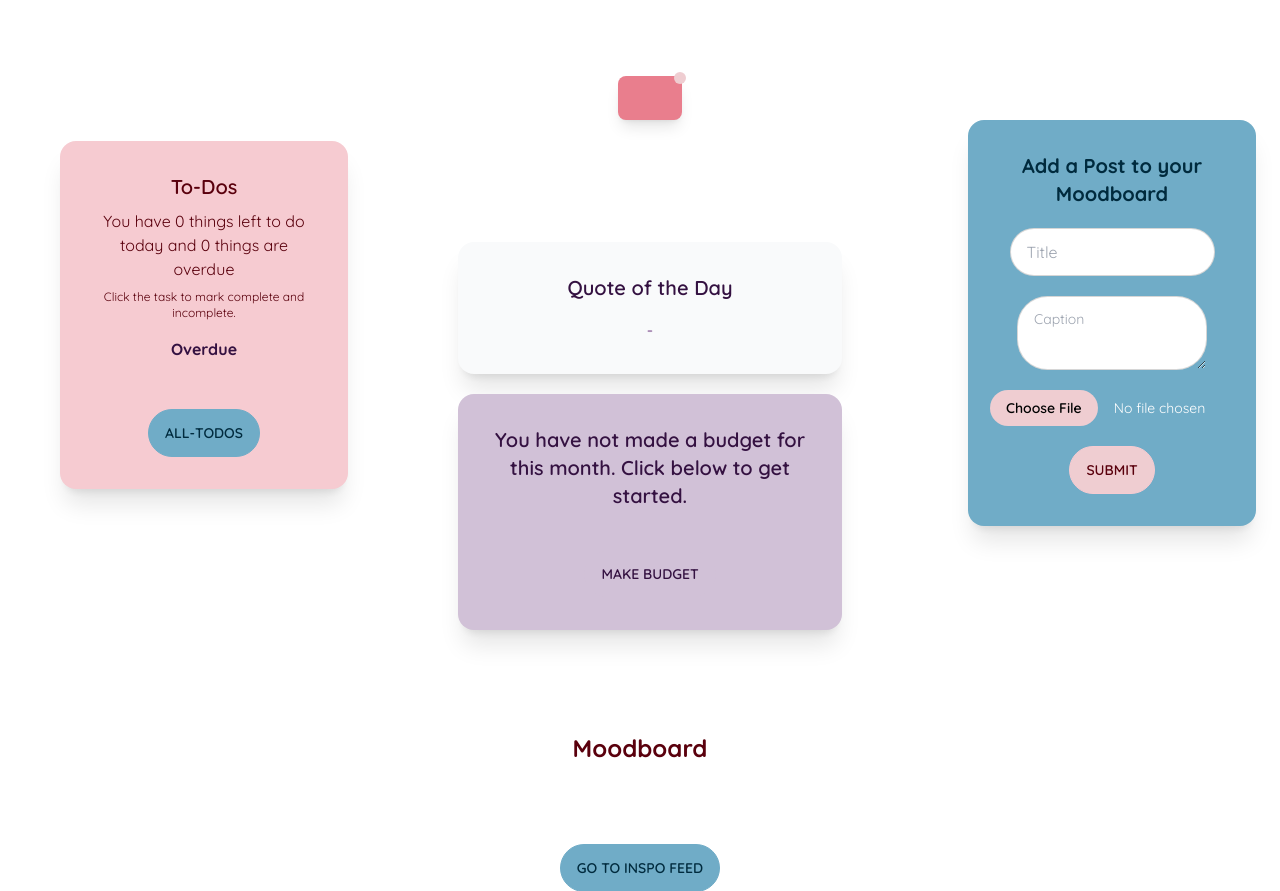
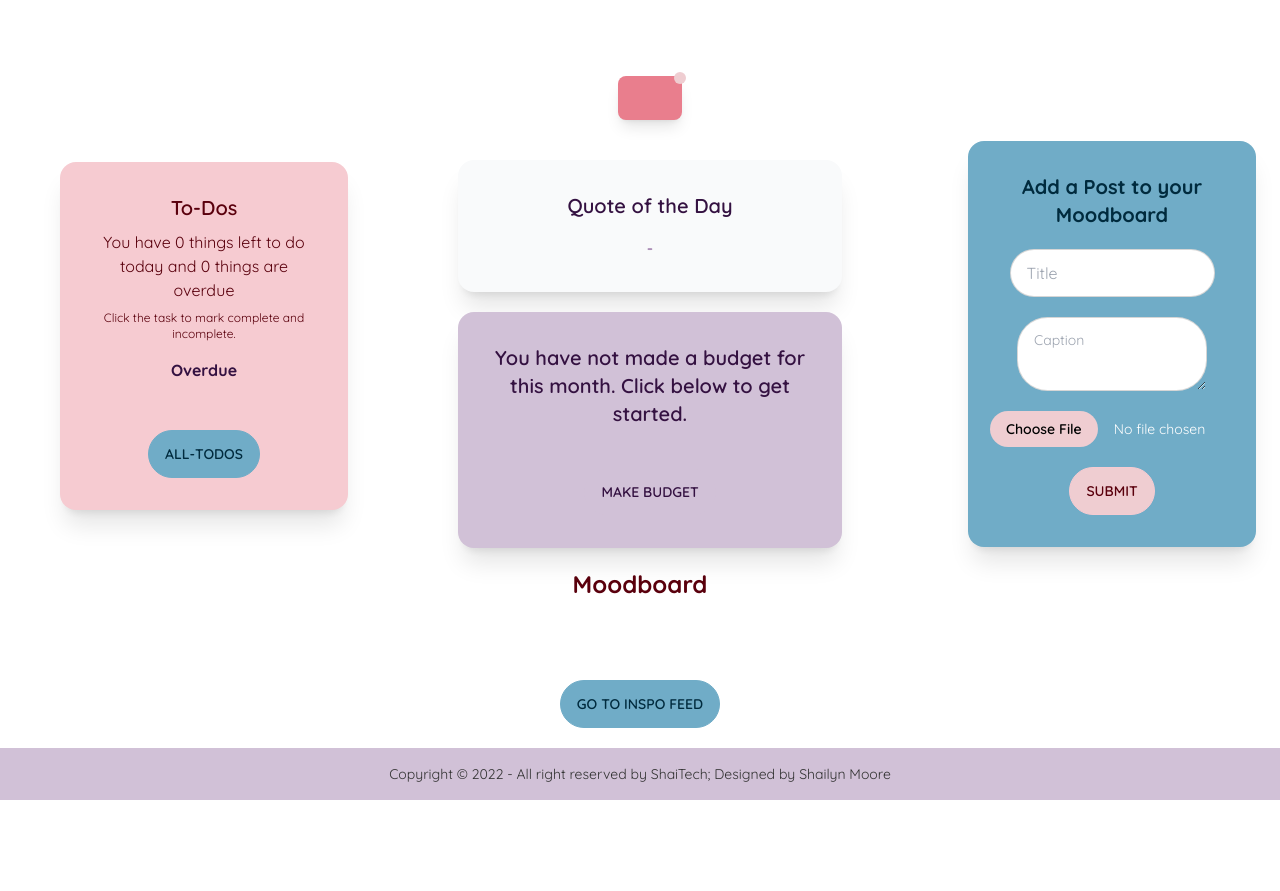
Before and after one commit to mshailyn/100Hours, a Node project: template views/dashboard.ejs in a window 1280 px wide. Shown: the part 112-1003 px from the top of the page. After the commit the page ends 912 px from the top, so only its background shows below. Run offline with Node 20 templates, Linux system fonts and the light colour scheme; the template is opened without the code that fills it, so the values that code supplies are empty; some libraries are stand-ins or nearby versions.

Commit message:
updated dashboard UI

```diff
--- a/views/dashboard.ejs
+++ b/views/dashboard.ejs
@@ -132,7 +132,7 @@
 
 
 <!-- Center Section -->
-  <div class="col-span-2 row-span-2 col-start-2 row-start-2 flex flex-col items-center justify-between">
+  <div class="col-span-2 col-start-2 row-start-2 flex flex-col items-center justify-center">
 
 <!-- Inspirational Quotes -->
   <div class="card w-96 bg-base-200 shadow-xl my-5 lg:my-0 col-span-2 col-start-2 row-start-2 flex flex-col items-center justify-start">
```
